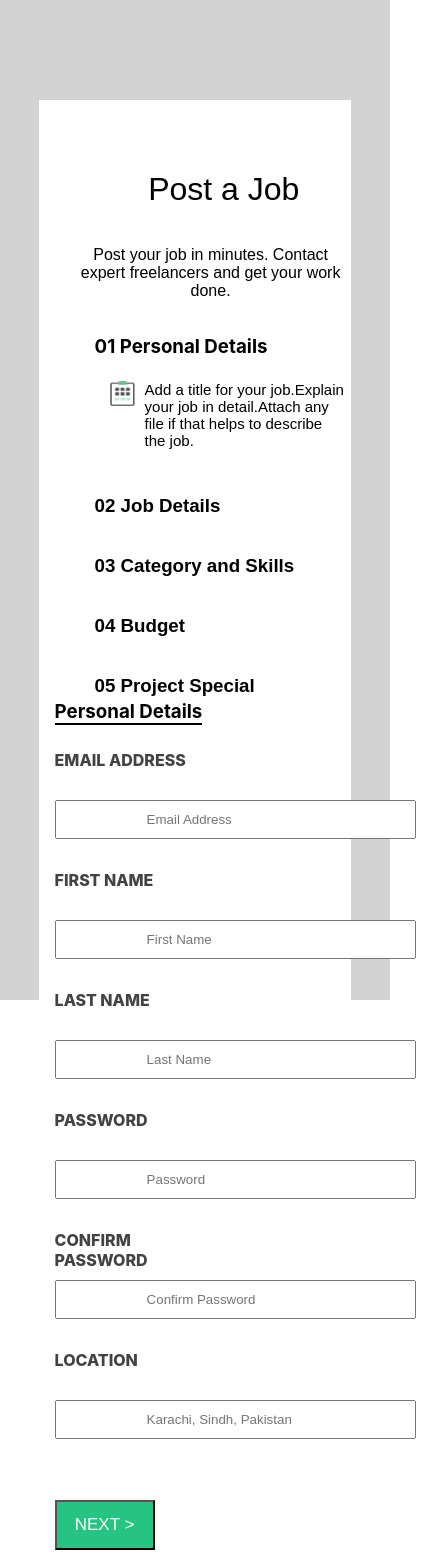
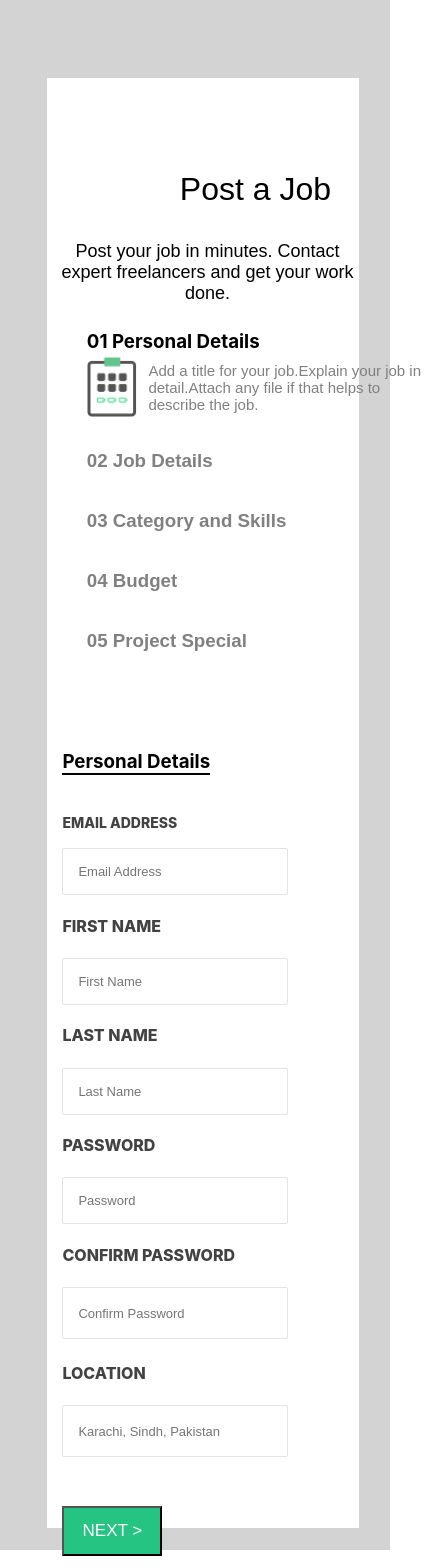
Before and after one commit to ishanShahzad/payforwork, a React (Create React App) app: page / in a window 390 px wide. Shown: the top 1568 px of the page, 439 px wide, since content can reach past the window. Built offline with nearby package versions, Linux system fonts and the light colour scheme.

Commit message:
haseeb postjob

```diff
--- a/src/Containers/Pages/PostJob/postTab.scss
+++ b/src/Containers/Pages/PostJob/postTab.scss
@@ -1,4 +1,5 @@
-@media only screen and (max-width: 993px){
+
+@media only screen and (max-width: 1360px){
     .main{
         position: relative;
         height: 1000px;
@@ -10,8 +11,8 @@
         position: absolute;
         background-color: #fff;
         height: 100%;
-        width: 80%;
-        left: 10%;
+        width: 90%;
+        left: 5%;
         top: 10%;
     }
     .h1{
@@ -43,10 +44,271 @@
         width: 50%;
         top: 60%;
     }
+    .paragraph{
+        position: absolute;
+        font-family: sans-serif, Arial;
+        font-size: 15px;
+        left: 22%;
+        top: 0px;
+        color: grey;
+        width: 70%;
+    }
+}
+@media only screen and (max-width: 1080px){
+    .paragraph{
+        position: absolute;
+        font-family: sans-serif, Arial;
+        font-size: 15px;
+        left: 22%;
+        top: 0px;
+        color: grey;
+        width: 50% !important;
+    }
+}
+@media only screen and (max-width: 1080px){
+    .paragraph{
+        position: absolute;
+        font-family: sans-serif, Arial;
+        font-size: 15px;
+        left: 22%;
+        top: 0px;
+        color: grey;
+    }
+
+}
+@media only screen and (max-width: 980px){
+
+    .h1{
+        position: absolute;
+        font-family: sans-serif, Arial;
+        font-weight: 400;
+        left: 32% !important;
+        top: 5%;
+        margin-left: 55px;
+    }
+    .main-para{
+        position: absolute;
+        font-family: sans-serif, Arial;
+        text-align: center;
+        left: 12% !important;
+        text-align: center;
+        font-size: 18px;
+        top: 12%;
+        color: inherit;
+    }
+    .aside{
+        position: absolute;
+        top: 20%;
+        left: 0%;
+        height: 400px;
+        width: 100% !important;
+        list-style: none;
+    }
+    .img1{
+        width: 100%;
+    }
+
+    .img1 img{
+        position: absolute;
+        height: 50px;
+        width: 100px;
+        top: 10%;
+        left: 0;
+    }
+    .paragraph{
+        position: absolute;
+        font-family: sans-serif, Arial;
+        font-size: 15px;
+        left: 0%;
+        top: 0px;
+        color: grey;
+        width: 630px !important;
+    }
+    .main{
+        position: relative;
+        height: 1550px !important;
+        width: 100%;
+        background-color: lightgrey;
+
+    }
+    .post-form{
+        position: absolute;
+        height: 1450px !important;
+        width: 80%;
+        left: 12%;
+        top: 5%;
+    }
+    .form{
+        position: absolute;
+        left: 5% !important;
+        height: 100vh;
+        width: 62%;
+        top: 45% !important;
+    }
     .label-head{
         position: absolute;
         border-bottom: 2px solid;
-        top: 0%;
+        margin-top: 0px;
+        top: 20px;
+    }
+    .em{
+        width: 100% !important;
+    }
+    .name1{
+        width: 100% !important;
+    }
+    .name2{
+        width: 100% !important;
+    }
+    .pass{
+        width: 100% !important;
+    }
+    .pass2{
+        width: 100% !important;
+    }
+    .locate{
+        width: 100% !important;
     }
 
 }
+@media only screen and (max-width: 950px){
+    .h1{
+        position: absolute;
+        font-family: sans-serif, Arial;
+        font-weight: 400;
+        left: 30% !important;
+        top: 5%;
+        margin-left: 55px;
+    }
+    .main-para{
+        position: absolute;
+        font-family: sans-serif, Arial;
+        text-align: center;
+        left: 3% !important;
+        text-align: center;
+        font-size: 18px;
+        top: 10% !important;
+        color: inherit;
+    }
+    .paragraph{
+        position: absolute;
+        font-family: sans-serif, Arial;
+        font-size: 15px;
+        left: 0%;
+        top: 0px;
+        color: grey;
+        width: 560px !important;
+    }
+}
+@media only screen and (max-width: 820px){
+    .h1{
+        position: absolute;
+        font-family: sans-serif, Arial;
+        font-weight: 400;
+        left: 30% !important;
+        top: 5%;
+        margin-left: 55px;
+    }
+    .main-para{
+        position: absolute;
+        font-family: sans-serif, Arial;
+        text-align: center;
+        left: 3% !important;
+        text-align: center;
+        font-size: 18px;
+        top: 10% !important;
+        color: inherit;
+    }
+    .aside{
+        position: absolute;
+        top: 15% !important;
+        left: 0%;
+        height: 400px;
+        width: 30%;
+        list-style: none;
+    }
+
+}
+@media only screen and (max-width: 780px){
+
+    .paragraph{
+        position: absolute;
+        font-family: sans-serif, Arial;
+        font-size: 15px;
+        left: 0%;
+        top: 0px;
+        color: grey;
+        width: 475px !important;
+    }
+}
+@media only screen and (max-width: 715px){
+
+    .paragraph{
+        position: absolute;
+        font-family: sans-serif, Arial;
+        font-size: 15px;
+        left: 0%;
+        top: 0px;
+        color: grey;
+        width: 425px !important;
+
+    }
+}
+@media only screen and (max-width: 675px){
+    .h1{
+        position: absolute;
+        font-family: sans-serif, Arial;
+        font-weight: 400;
+        left: 25% !important;
+        top: 5%;
+        margin-left: 55px;
+    }
+    .paragraph{
+        position: absolute;
+        font-family: sans-serif, Arial;
+        font-size: 15px;
+        left: 0%;
+        top: 0px;
+        color: grey;
+        width: 395px !important;
+
+    }
+
+}
+@media only screen and (max-width: 640px){
+
+    .paragraph{
+
+        width: 375px !important;
+
+    }
+
+}
+@media only screen and (max-width: 640px){
+
+    .paragraph{
+        width: 360px !important;
+    }
+
+}
+@media only screen and (max-width: 600px){
+
+    .paragraph{
+        width: 330px !important;
+    }
+
+}
+@media only screen and (max-width: 545px){
+
+    .paragraph{
+        width: 300px !important;
+    }
+
+}
+@media only screen and (max-width: 520px){
+
+    .paragraph{
+        width: 280px !important;
+    }
+
+}
--- a/src/Containers/Pages/PostJob/postjob.scss
+++ b/src/Containers/Pages/PostJob/postjob.scss
@@ -1,19 +1,20 @@
+@import "./postTab.scss";
+@import "./postMobile.scss";
+
 .main{
     position: relative;
-    height: 1000px;
+    height: 1100px;
     width: 100%;
-    background-color: lightgray;
+    background-color: lightgrey;
 
 }
 .post-form{
     position: absolute;
-    background-color: #fff;
-    height: 100%;
+    height: 1000px;
     width: 80%;
-    left: 10%;
-    top: 10%;
+    left: 12%;
+    top: 5%;
 }
-
 .h1{
     position: absolute;
     font-family: sans-serif, Arial;
@@ -26,163 +27,226 @@
     position: absolute;
     font-family: sans-serif, Arial;
     text-align: center;
-    left: 30%;
-    top: 13%;
+    left: 26%;
+    text-align: center;
+    font-size: 18px;
+    top: 12%;
+    color: inherit;
 }
 .aside{
     position: absolute;
     top: 20%;
-    left: 5%;
+    left: 0%;
     height: 400px;
     width: 30%;
     list-style: none;
 }
-
-.logo{
-    position: absolute;
-    height: 25px;
-    width: 25px;
-    top: 65px;
-    left: 15px;
-
-}
-
 .list1{
     position: absolute;
-    height: 150px;
-    width: 250px;
+    height: 30%;
+    width: 70%;
 }
 .listed{
     position: absolute;
 }
+.img1{
+    position: absolute;
+    height: 100px;
+    width: 280px;
+    top: 30%;
+}
 
+.img1 img{
+    position: absolute;
+    height: 60px;
+    width: 50px;
+    top: 10%;
+    left: 0;
+}
 .paragraph{
     position: absolute;
     font-family: sans-serif, Arial;
     font-size: 15px;
-    left: 50px;
-    top: 50px;
-}
+    left: 22%;
+    top: 0px;
+    color: grey;
+    width: 70%;
+ }
 .list2{
     position: absolute;
-    height: 50px;
-    width: 250px;
-    top: 40%;
+    height: 5%;
+    width: 100%;
+    top: 30%;
     font-family: sans-serif, Arial;
-
+    color: grey;
 }
 .list3{
     position: absolute;
-    height: 50px;
-    width: 250px;
-    top: 55%;
+    height: 5%;
+    width: 100%;
+    top: 45%;
     font-family: sans-serif, Arial;
+    color: grey;
 
 }
 .list4{
     position: absolute;
-    height: 50px;
-    width: 250px;
-    top: 70%;
+    height: 5%;
+    width: 100%;
+    top: 60%;
     font-family: sans-serif, Arial;
+    color: grey;
 
 }
 .list5{
     position: absolute;
-    height: 50px;
-    width: 250px;
-    top: 85%;
+    height: 5%;
+    width: 100%;
+    top: 75%;
     font-family: sans-serif, Arial;
+    color: grey;
 
 }
+
+
 .form{
     position: absolute;
-    left: 40%;
+    left: 34%;
     height: 100vh;
-    width: 50%;
+    width: 62%;
     top: 23%;
 }
 .label-head{
     position: absolute;
     border-bottom: 2px solid;
     margin-top: 0px;
+    top: 20px;
 }
 
 .email{
     position: absolute;
-    top: 5%;
+    top: 10%;
     font-weight: 800;
     text-transform: uppercase;
     color: #424242;
+    font-size: 14px;
+    font-family: 800;
 }
 .em{
+    width: 95%;
+    height: 25px;
+    border-radius: 2px;
+    border: 1px solid #e5e3e3;
+    padding: 10px 15px;
+    font-size: 13px;
+    font-weight: 300;
+    line-height: 21px;
     position: absolute;
-    top: 10%;
-    padding: 10px 150px;
+    top: 14%;
+    color: lightgray;
+
 }
 .first{
     position: absolute;
-    top: 17%;
+    top: 22%;
     font-weight: 800;
     text-transform: uppercase;
     color: #424242;
 }
 .name1{
+    width: 95%;
+    height: 25px;
+    border-radius: 2px;
+    border: 1px solid #e5e3e3;
+    padding: 10px 15px;
+    font-size: 13px;
+    font-weight: 300;
+    line-height: 21px;
     position: absolute;
-    top: 22%;
-    padding: 10px 150px;
+    top: 27%;
+    color: lightgray;
 }
 .last{
     position: absolute;
-    top: 29%;
+    top: 35%;
     font-weight: 800;
     text-transform: uppercase;
     color: #424242;
 }
 .name2{
+    width: 95%;
+    height: 25px;
+    border-radius: 2px;
+    border: 1px solid #e5e3e3;
+    padding: 10px 15px;
+    font-size: 13px;
+    font-weight: 300;
+    line-height: 21px;
     position: absolute;
-    top: 34%;
-    padding: 10px 150px;
+    top: 40%;
+    color: lightgray;
 }
 .password{
     position: absolute;
-    top: 41%;
+    top: 48%;
     font-weight: 800;
     text-transform: uppercase;
     color: #424242;
 }
 .pass{
+    width: 95%;
+    height: 25px;
+    border-radius: 2px;
+    border: 1px solid #e5e3e3;
+    padding: 10px 15px;
+    font-size: 13px;
+    font-weight: 300;
+    line-height: 21px;
     position: absolute;
-    top: 46%;
-    padding: 10px 150px;
+    top: 53%;
+    color: lightgray;
 }
 .confirm{
     position: absolute;
-    top: 53%;
+    top: 61%;
     font-weight: 800;
     text-transform: uppercase;
     color: #424242;
 }
 .pass2{
+    width: 95%;
+    height: 30px;
+    border-radius: 2px;
+    border: 1px solid #e5e3e3;
+    padding: 10px 15px;
+    font-size: 13px;
+    font-weight: 300;
+    line-height: 21px;
     position: absolute;
-    top: 58%;
-    padding: 10px 150px;
+    top: 66%;
 }
 .location{
     position: absolute;
-    top: 65%;
+    top: 75%;
     font-weight: 800;
     text-transform: uppercase;
     color: #424242;
 }
 .locate{
+    width: 95%;
+    height: 30px;
+    border-radius: 2px;
+    border: 1px solid #e5e3e3;
+    padding: 10px 15px;
+    font-size: 13px;
+    font-weight: 300;
+    line-height: 21px;
     position: absolute;
-    top: 70%;
-    padding: 10px 150px;
+    top: 80%;
 }
 .btn{
     position: absolute;
-    top: 80%;
+    top: 92%;
     background-color: #25c482;
     height: 50px;
     width: 100px;
```
Also changed, not shown: src/Containers/Pages/PostJob/postJob.js (+4 -7 lines), src/index.js (line endings or trailing spaces), 1 other file (tests, documents, lock files or other folders).
